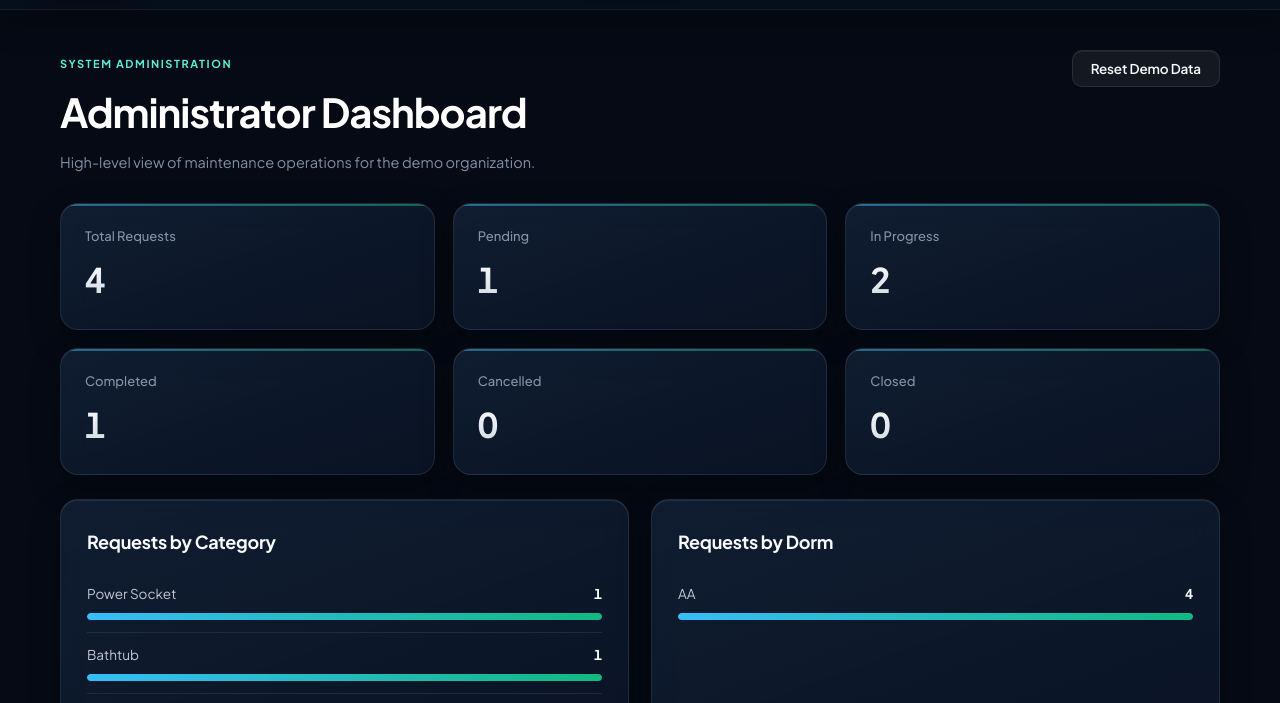
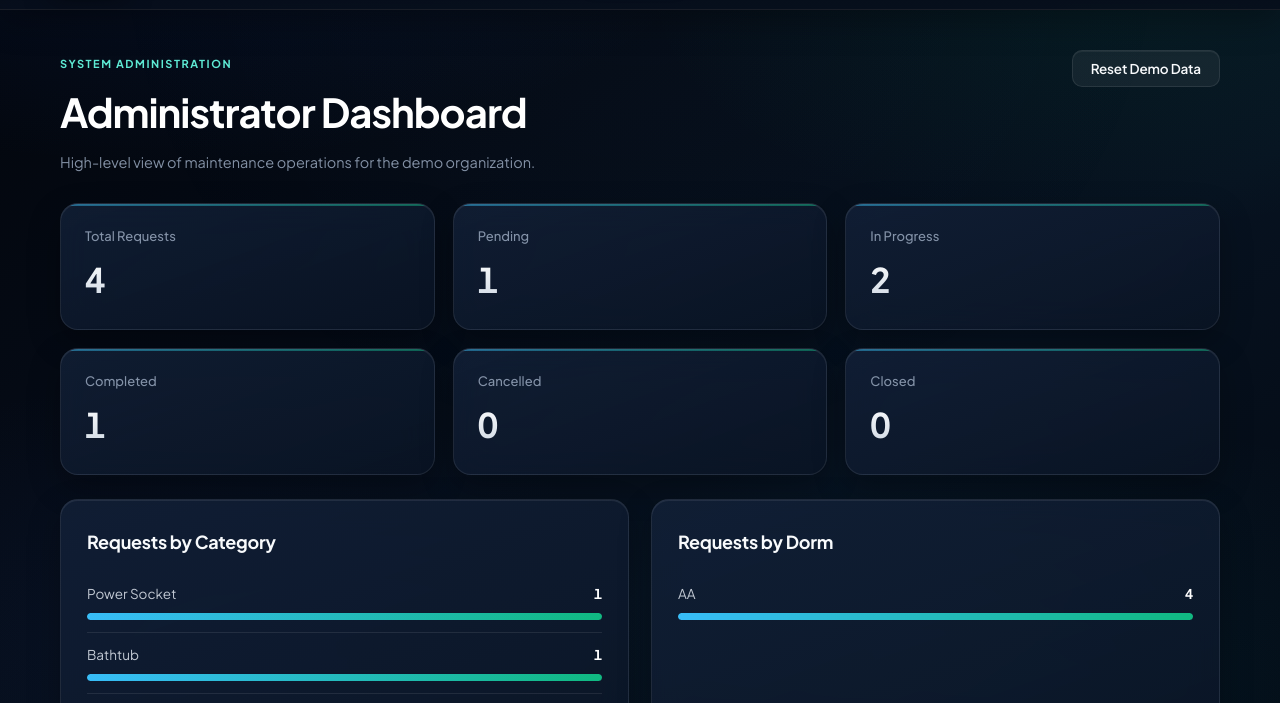
Before and after one commit to samueljohnibro/FixRoomAUN, a plain HTML site: page admin.html in a window 1280 px wide. Shown: the part 75-778 px from the top of the page. Drawn offline with Linux system fonts and the light colour scheme.

Commit message:
fix(ui): uncover and darken viewport gradient canvas

```diff
--- a/css/styles.css
+++ b/css/styles.css
@@ -63,10 +63,11 @@ html {
 
 body {
     position: relative;
+    isolation: isolate;
     min-height: 100vh;
     margin: 0;
     font-family: 'Plus Jakarta Sans', 'Segoe UI', system-ui, -apple-system, BlinkMacSystemFont, sans-serif;
-    background-color: var(--bg-base);
+    background: transparent;
     color: var(--text-primary);
     line-height: 1.55;
     overflow-x: hidden;
@@ -82,11 +83,11 @@ body::before {
     z-index: -2;
     pointer-events: none;
     background:
-        radial-gradient(ellipse 75% 58% at 12% -6%, rgba(37, 99, 235, 0.24) 0%, transparent 64%),
-        radial-gradient(ellipse 65% 52% at 88% 8%, rgba(16, 185, 129, 0.17) 0%, transparent 60%),
-        radial-gradient(ellipse 72% 55% at 82% 96%, rgba(14, 116, 144, 0.21) 0%, transparent 64%),
-        radial-gradient(ellipse 60% 50% at 14% 88%, rgba(30, 58, 138, 0.19) 0%, transparent 64%),
-        linear-gradient(145deg, #040912 0%, #091527 32%, #0c1f35 64%, #071926 100%);
+        radial-gradient(ellipse 75% 58% at 12% -6%, rgba(37, 99, 235, 0.11) 0%, transparent 62%),
+        radial-gradient(ellipse 65% 52% at 88% 8%, rgba(16, 185, 129, 0.08) 0%, transparent 58%),
+        radial-gradient(ellipse 72% 55% at 82% 96%, rgba(14, 116, 144, 0.10) 0%, transparent 62%),
+        radial-gradient(ellipse 60% 50% at 14% 88%, rgba(30, 58, 138, 0.09) 0%, transparent 62%),
+        linear-gradient(145deg, #02050b 0%, #050b16 34%, #071220 66%, #030912 100%);
 }
 
 /* Subtle top specular atmosphere */
@@ -96,7 +97,7 @@ body::after {
     inset: 0;
     z-index: -1;
     pointer-events: none;
-    background: radial-gradient(circle at 50% 0%, rgba(125, 211, 252, 0.055), transparent 55%);
+    background: radial-gradient(circle at 50% 0%, rgba(125, 211, 252, 0.025), transparent 55%);
 }
 
 ::selection {
```
